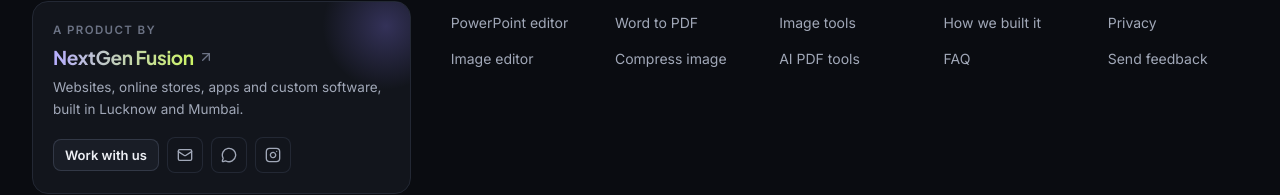
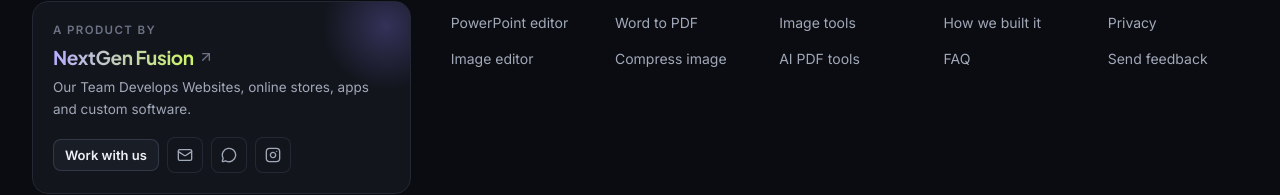
Before and after one commit to ritesh5001/Fusion-Office, a Next.js app in the folder client/: page / in a window 1280 px wide. Shown: the part 8829-9024 px from the top of the page. Built offline with nearby package versions, Linux system fonts and the light colour scheme; no server answers.

Commit message:
feat: update footer description to highlight team contributions

```diff
--- a/client/src/components/landing/Footer.tsx
+++ b/client/src/components/landing/Footer.tsx
@@ -80,7 +80,7 @@ export function Footer() {
               <ArrowUpRight className="h-4 w-4 text-fg-subtle transition-transform group-hover:-translate-y-0.5 group-hover:translate-x-0.5 group-hover:text-fg" aria-hidden="true" />
             </a>
             <p className="relative mt-1.5 text-[13.5px] leading-relaxed text-fg-muted">
-              Websites, online stores, apps and custom software, built in Lucknow and Mumbai.
+              Our Team Develops Websites, online stores, apps and custom software.
             </p>
             <div className="relative mt-4 flex items-center gap-2">
               <a href={COMPANY.url} target="_blank" rel="noopener" className="btn btn-secondary btn-sm">
```
